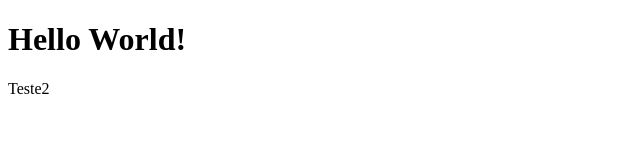
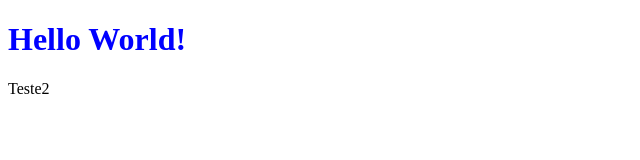
Before and after one commit to GabrielDiasMoraes/GabrielDiasMoraes.github.io, a plain HTML site: page index.html in a window 1280 px wide. Shown: the whole page, without its empty margins (0-640 px from the left). Drawn offline with Linux system fonts and the light colour scheme.

Commit message:
Added Stylesheet

```diff
--- a/index.html
+++ b/index.html
@@ -2,7 +2,7 @@
 <html>
 <head>
 	<title>Gabriel Dias Moraes</title>
-  <link href="css/style.css" />
+  <link rel="stylesheet" href="css/style.css" />
 </head>
 <body>
 	<h1>Hello World!</h1>
```
